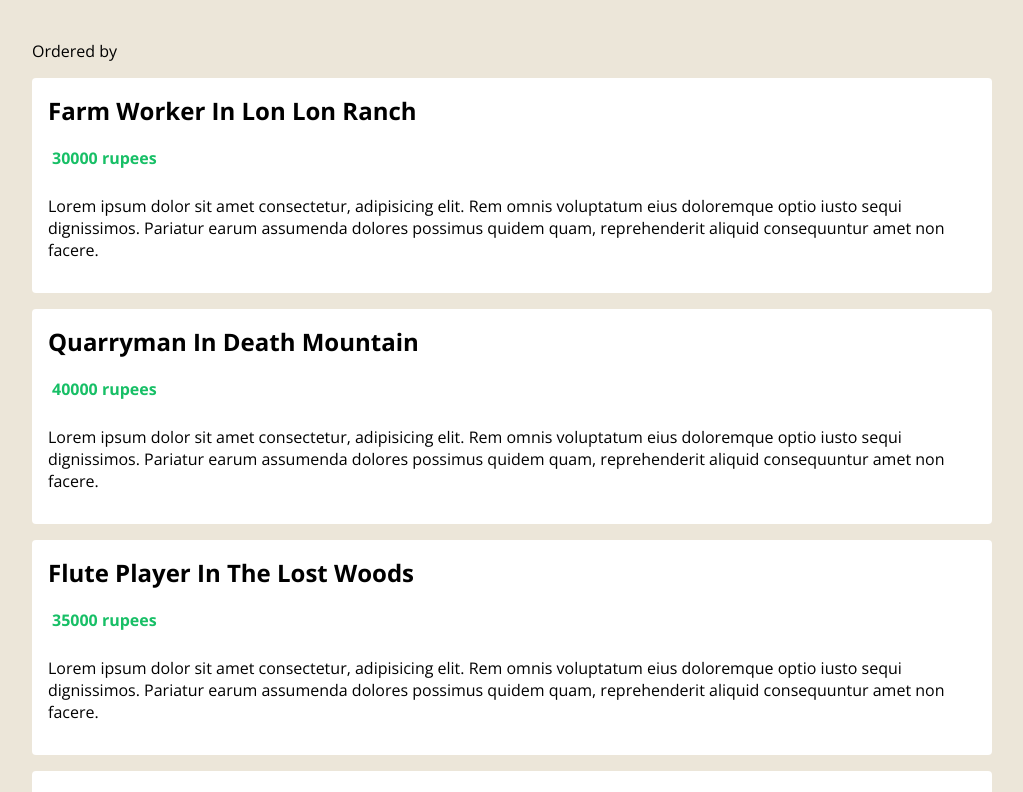
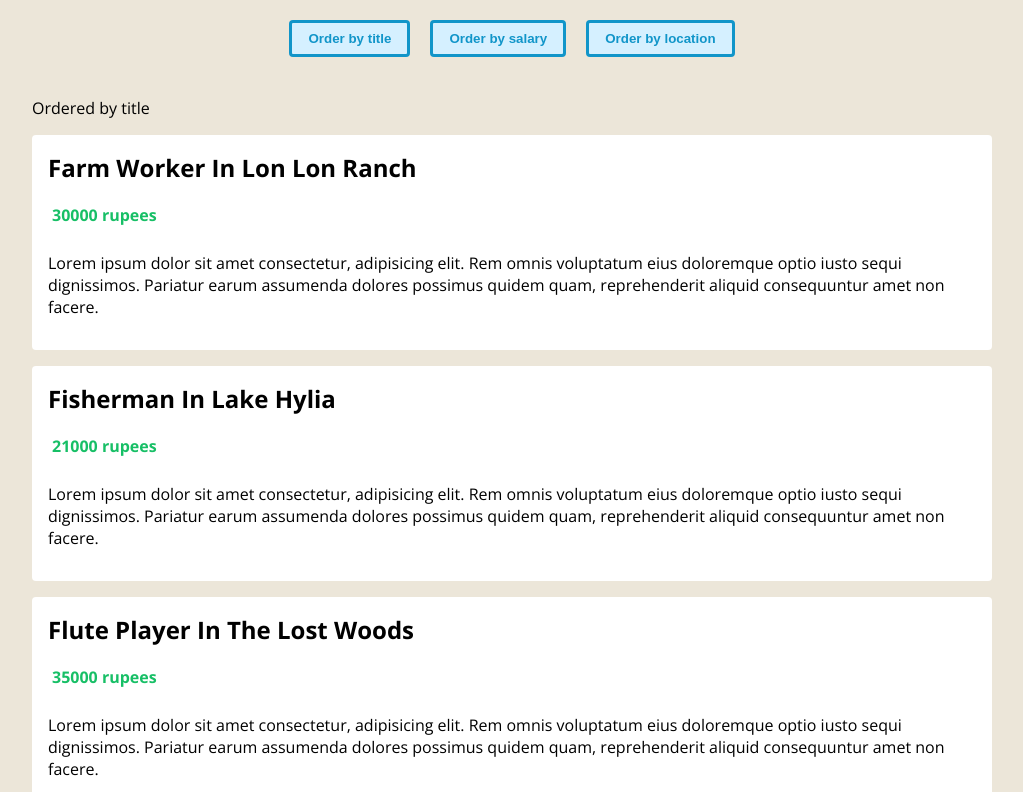
Before and after one commit to tranzi90/find-jobs, a Vue app: page / in a window 1280 px wide. Shown: the top 792 px of the page, without its empty margins (128-1151 px from the left). Built offline with nearby package versions, Linux system fonts and the light colour scheme.

Commit message:
add sorting in computed property

```diff
--- a/src/App.vue
+++ b/src/App.vue
@@ -1,12 +1,21 @@
 <template>
   <div class="app">
-    <JobList :jobs="jobs" />
+    <header>
+      <div class="order">
+        <button @click="handleClick('title')">Order by title</button>
+        <button @click="handleClick('salary')">Order by salary</button>
+        <button @click="handleClick('location')">Order by location</button>
+      </div>
+    </header>
+
+    <JobList :jobs="jobs" :order="order" />
   </div>
 </template>
 
 <script lang="ts">
 import { defineComponent, ref } from 'vue';
 import Job from '@/types/Job'
+import OrderTerm from '@/types/OrderTerm'
 import JobList from './components/JobList.vue'
 
 export default defineComponent({
@@ -20,12 +29,32 @@
       { title: 'fisherman', location: 'lake hylia', salary: 21000, id: '4' },
       { title: 'prison guard', location: 'gerudo valley', salary: 32000, id: '5' }
     ])
+    const order = ref<OrderTerm>('title')
 
-    return { jobs }
+    const handleClick = (term: OrderTerm) => {
+      order.value = term
+    }
+
+    return { jobs, order, handleClick }
   }
 });
 </script>
 
 <style>
-
+  header {
+    text-align: center;
+  }
+  header .order {
+    margin-top: 20px;
+  }
+  button {
+    margin: 0 10px;
+    color: #1195c9;
+    border: 3px solid #1195c9;
+    background: #d5f0ff;
+    padding: 8px 16px;
+    border-radius: 4px;
+    cursor: pointer;
+    font-weight: bold;
+  }
 </style>
--- a/src/components/JobList.vue
+++ b/src/components/JobList.vue
@@ -2,7 +2,7 @@
   <div class="job-list">
     <p>Ordered by {{ order }}</p>
     <ul>
-      <li v-for="job in jobs" :key="job.id">
+      <li v-for="job in orderedJobs" :key="job.id">
         <h2>{{ job.title }} in {{ job.location }}</h2>
         <div class="salary">
           <p>{{ job.salary }} rupees</p>
@@ -16,7 +16,7 @@
 </template>
 
 <script lang="ts">
-import { defineComponent, PropType } from 'vue'
+import { defineComponent, PropType, computed } from 'vue'
 import Job from '@/types/Job'
 import OrderTerm from '@/types/OrderTerm'
 
@@ -32,7 +32,13 @@
     }
   },
   setup(props) {
-    console.log(props.jobs)
+    const orderedJobs = computed(() => {
+      return [...props.jobs].sort((a: Job, b: Job) => {
+        return a[props.order] > b[props.order] ? 1 : -1
+      })
+    })
+
+    return { orderedJobs }
   },
 })
 </script>
```
